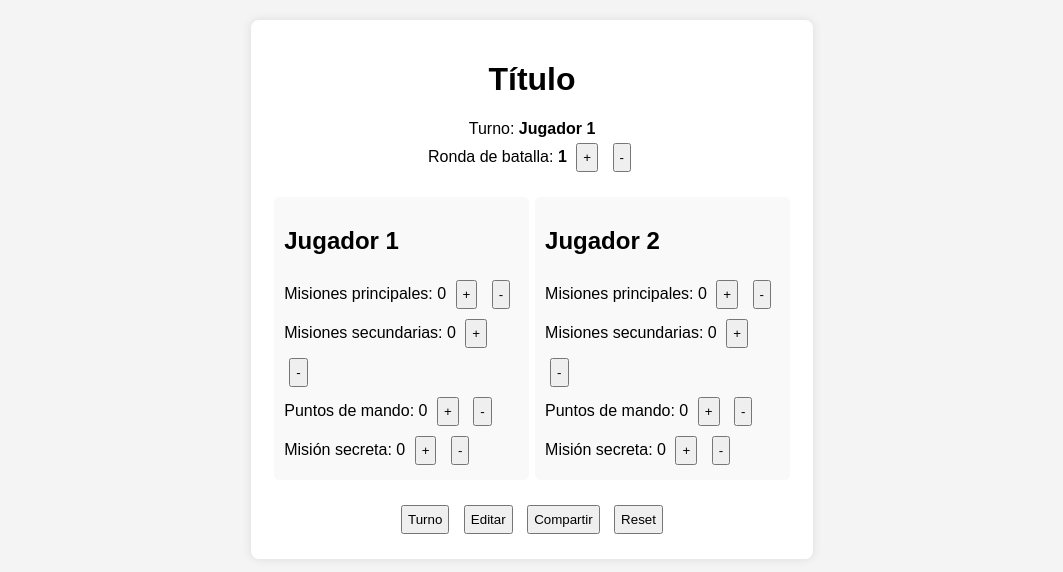
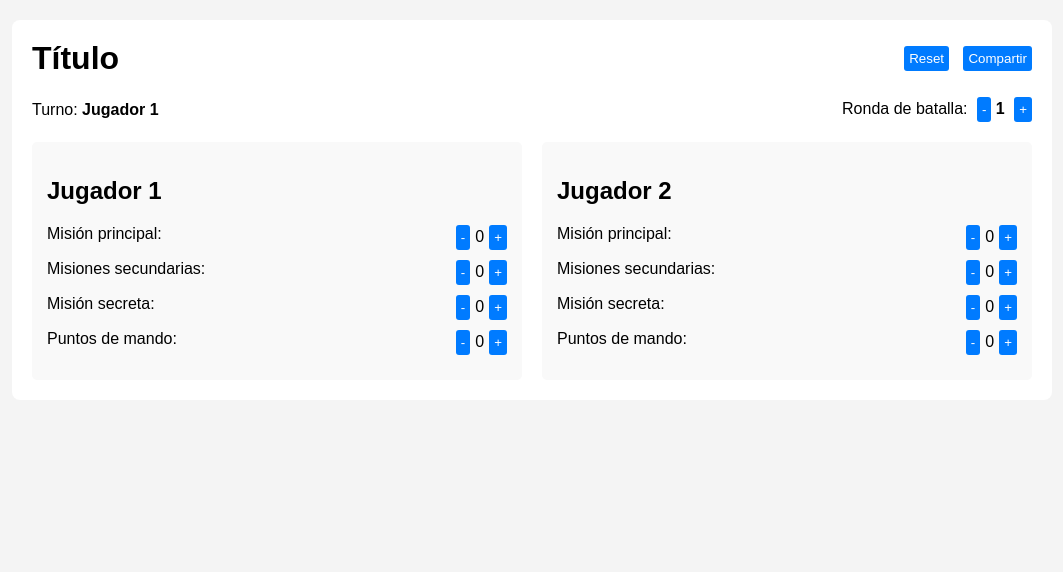
Before and after one commit to fhuertas/Marcador-, a plain HTML site: page index.html in a window 1280 px wide. Shown: the whole page, without its empty margins (108-1171 px from the left). Drawn offline with Linux system fonts and the light colour scheme.

Commit message:
Update index.html

```diff
--- a/index.html
+++ b/index.html
@@ -4,74 +4,229 @@
     <meta charset="UTF-8">
     <meta name="viewport" content="width=device-width, initial-scale=1.0">
     <title>Marcador</title>
-    <link rel="stylesheet" href="styles.css">
+    <style>
+        body {
+            font-family: Arial, sans-serif;
+            margin: 0;
+            padding: 20px;
+            background: #f4f4f4;
+        }
+
+        .container {
+            background: #fff;
+            padding: 20px;
+            border-radius: 8px;
+            max-width: 1000px;
+            margin: 0 auto;
+            width: 90%;
+        }
+
+        .header {
+            display: flex;
+            justify-content: space-between;
+            align-items: center;
+        }
+
+        .header h1 {
+            margin: 0;
+        }
+
+        .header-buttons button {
+            margin-left: 10px;
+        }
+
+        .turno-ronda {
+            display: flex;
+            justify-content: space-between;
+            margin-top: 20px;
+            align-items: center;
+        }
+
+        .ronda button {
+            margin-left: 5px;
+        }
+
+        .jugadores {
+            display: flex;
+            justify-content: space-between;
+            gap: 20px;
+            margin-top: 20px;
+        }
+
+        .jugador {
+            flex: 1;
+            background: #f9f9f9;
+            padding: 15px;
+            border-radius: 5px;
+        }
+
+        .fila {
+            display: flex;
+            justify-content: space-between;
+            margin: 10px 0;
+        }
+
+        .fila span {
+            flex: 1;
+        }
+
+        .control {
+            display: flex;
+            gap: 5px;
+            align-items: center;
+        }
+
+        button {
+            background-color: #007bff;
+            color: white;
+            padding: 5px;
+            border: none;
+            border-radius: 3px;
+            cursor: pointer;
+        }
+
+        button:hover {
+            background-color: #0056b3;
+        }
+    </style>
 </head>
 <body>
     <div class="container">
+        <div class="header">
             <h1 contenteditable="true" id="tituloMarcador">Título</h1>
-        <div>
+            <div class="header-buttons">
+                <button onclick="reiniciar()">Reset</button>
+                <button onclick="copiarMarcador()">Compartir</button>
+            </div>
+        </div>
+        <div class="turno-ronda">
+            <div class="turno">
                 <span>Turno: <strong id="turno">Jugador 1</strong></span>
             </div>
-        <div>
-            <span>Ronda de batalla: <strong id="ronda">1</strong></span>
+            <div class="ronda">
+                <span>Ronda de batalla:</span>
+                <button onclick="ajustarRonda(-1)">-</button>
+                <strong id="ronda">1</strong>
                 <button onclick="ajustarRonda(1)">+</button>
-            <button onclick="ajustarRonda(-1)">-</button>
+            </div>
         </div>
         <div class="jugadores">
             <div class="jugador">
                 <h2 contenteditable="true" id="j1-nombre">Jugador 1</h2>
-                <div>
-                    <span>Misiones principales: <span id="j1-prim">0</span></span>
+                <div class="fila">
+                    <span>Misión principal:</span>
+                    <div class="control">
+                        <button onclick="ajustarPuntaje('j1-prim', -1)">-</button>
+                        <span id="j1-prim">0</span>
                         <button onclick="ajustarPuntaje('j1-prim', 1)">+</button>
-                    <button onclick="ajustarPuntaje('j1-prim', -1)">-</button>
                     </div>
-                <div>
-                    <span>Misiones secundarias: <span id="j1-sec">0</span></span>
+                </div>
+                <div class="fila">
+                    <span>Misiones secundarias:</span>
+                    <div class="control">
+                        <button onclick="ajustarPuntaje('j1-sec', -1)">-</button>
+                        <span id="j1-sec">0</span>
                         <button onclick="ajustarPuntaje('j1-sec', 1)">+</button>
-                    <button onclick="ajustarPuntaje('j1-sec', -1)">-</button>
                     </div>
-                <div>
-                    <span>Puntos de mando: <span id="j1-cmd">0</span></span>
+                </div>
+                <div class="fila">
+                    <span>Misión secreta:</span>
+                    <div class="control">
+                        <button onclick="ajustarPuntaje('j1-secM', -1)">-</button>
+                        <span id="j1-secM">0</span>
+                        <button onclick="ajustarPuntaje('j1-secM', 1)">+</button>
+                    </div>
+                </div>
+                <div class="fila">
+                    <span>Puntos de mando:</span>
+                    <div class="control">
+                        <button onclick="ajustarPuntaje('j1-cmd', -1)">-</button>
+                        <span id="j1-cmd">0</span>
                         <button onclick="ajustarPuntaje('j1-cmd', 1)">+</button>
-                    <button onclick="ajustarPuntaje('j1-cmd', -1)">-</button>
                     </div>
-                <div>
-                    <span>Misión secreta: <span id="j1-secM">0</span></span>
-                    <button onclick="ajustarPuntaje('j1-secM', 1)">+</button>
-                    <button onclick="ajustarPuntaje('j1-secM', -1)">-</button>
                 </div>
             </div>
             <div class="jugador">
                 <h2 contenteditable="true" id="j2-nombre">Jugador 2</h2>
-                <div>
-                    <span>Misiones principales: <span id="j2-prim">0</span></span>
+                <div class="fila">
+                    <span>Misión principal:</span>
+                    <div class="control">
+                        <button onclick="ajustarPuntaje('j2-prim', -1)">-</button>
+                        <span id="j2-prim">0</span>
                         <button onclick="ajustarPuntaje('j2-prim', 1)">+</button>
-                    <button onclick="ajustarPuntaje('j2-prim', -1)">-</button>
                     </div>
-                <div>
-                    <span>Misiones secundarias: <span id="j2-sec">0</span></span>
+                </div>
+                <div class="fila">
+                    <span>Misiones secundarias:</span>
+                    <div class="control">
+                        <button onclick="ajustarPuntaje('j2-sec', -1)">-</button>
+                        <span id="j2-sec">0</span>
                         <button onclick="ajustarPuntaje('j2-sec', 1)">+</button>
-                    <button onclick="ajustarPuntaje('j2-sec', -1)">-</button>
                     </div>
-                <div>
-                    <span>Puntos de mando: <span id="j2-cmd">0</span></span>
+                </div>
+                <div class="fila">
+                    <span>Misión secreta:</span>
+                    <div class="control">
+                        <button onclick="ajustarPuntaje('j2-secM', -1)">-</button>
+                        <span id="j2-secM">0</span>
+                        <button onclick="ajustarPuntaje('j2-secM', 1)">+</button>
+                    </div>
+                </div>
+                <div class="fila">
+                    <span>Puntos de mando:</span>
+                    <div class="control">
+                        <button onclick="ajustarPuntaje('j2-cmd', -1)">-</button>
+                        <span id="j2-cmd">0</span>
                         <button onclick="ajustarPuntaje('j2-cmd', 1)">+</button>
-                    <button onclick="ajustarPuntaje('j2-cmd', -1)">-</button>
-                </div>
-                <div>
-                    <span>Misión secreta: <span id="j2-secM">0</span></span>
-                    <button onclick="ajustarPuntaje('j2-secM', 1)">+</button>
-                    <button onclick="ajustarPuntaje('j2-secM', -1)">-</button>
                     </div>
                 </div>
             </div>
-        <div class="controles">
-            <button onclick="cambiarTurno()">Turno</button>
-            <button onclick="editarNombres()">Editar</button>
-            <button onclick="copiarMarcador()">Compartir</button>
-            <button onclick="reiniciar()">Reset</button>
         </div>
     </div>
-    <script src="script.js"></script>
-</body>
-</html>
+    <script>
+        function ajustarPuntaje(id, delta) {
+            const elemento = document.getElementById(id);
+            let valor = parseInt(elemento.textContent, 10) || 0;
+            valor = Math.max(0, valor + delta);
+            elemento.textContent = valor;
+        }
+
+        function ajustarRonda(delta) {
+            const elemento = document.getElementById('ronda');
+            let valor = parseInt(elemento.textContent, 10) || 0;
+            valor = Math.max(1, valor + delta);
+            elemento.textContent = valor;
+        }
+
+        function reiniciar() {
+            if (confirm('¿Reiniciar el marcador?')) {
+                document.getElementById('j1-prim').textContent = 0;
+                document.getElementById('j1-sec').textContent = 0;
+                document.getElementById('j1-secM').textContent = 0;
+                document.getElementById('j1-cmd').textContent = 0;
+                document.getElementById('j2-prim').textContent = 0;
+                document.getElementById('j2-sec').textContent = 0;
+                document.getElementById('j2-secM').textContent = 0;
+                document.getElementById('j2-cmd').textContent = 0;
+                document.getElementById('ronda').textContent = 1;
+            }
+        }
+
+        function copiarMarcador() {
+            const marcador = `
+==============================
+         ${document.getElementById('tituloMarcador').textContent}
+==============================
+Turno de: ${document.getElementById('turno').textContent}
+Ronda de batalla: ${document.getElementById('ronda').textContent}
+
+---------------- ${document.getElementById('j1-nombre').textContent} ----------------
+Misión principal: ${document.getElementById('j1-prim').textContent}
+Misiones secundarias: ${document.getElementById('j1-sec').textContent}
+Misión secreta: ${document.getElementById('j1-secM').textContent}
+Puntos de mando: ${document.getElementById('j1-cmd').textContent}
+
+---------------- ${document.getElementById('j2-nombre').textContent} ----------------
+Misión principal: ${document.getElementById('j2-prim').textContent}
+Misiones secundarias: ${document.getElementById('j2-sec').textContent}
+Misión secreta: ${document.getElementById('j2-secM').textContent}
```
Lines whose indentation alone changed are shown as unchanged.
